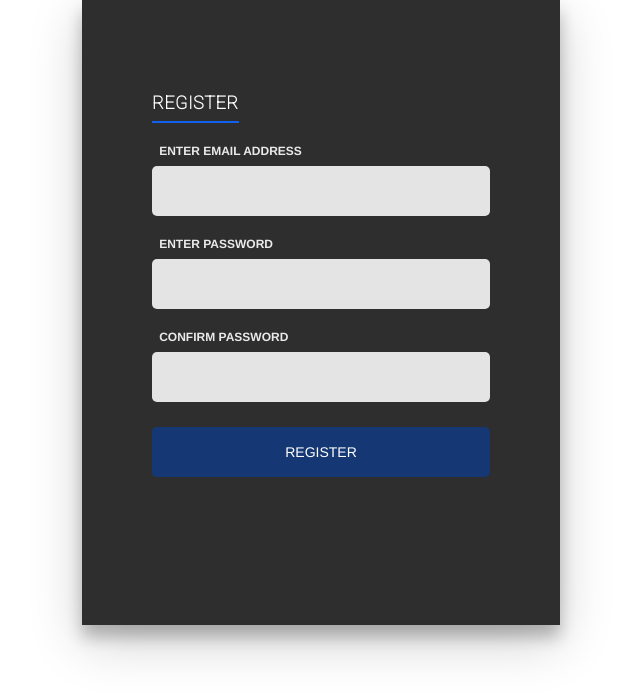
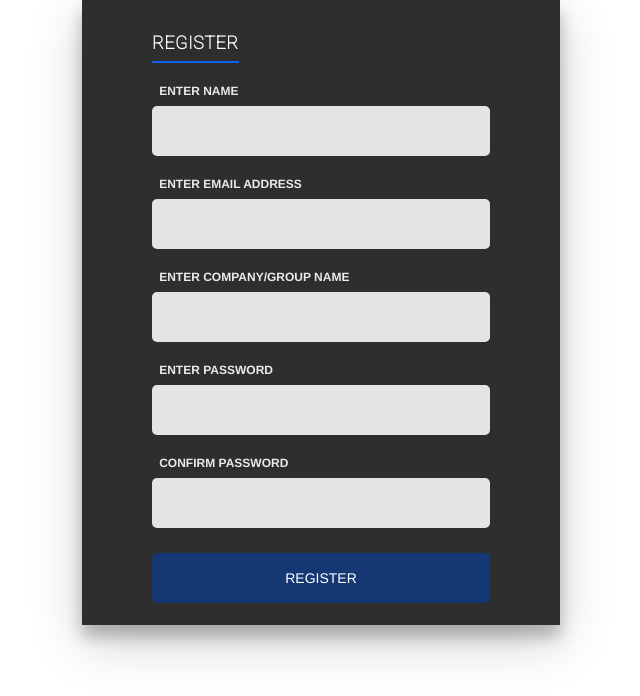
Before and after one commit to julius1932/graph-dolby, a website: page Register.html in a window 1280 px wide. Shown: the whole page, without its empty margins (319-959 px from the left). Drawn offline with nearby package versions, Linux system fonts and the light colour scheme.

Commit message:
Update Register.html

```diff
--- a/Register.html
+++ b/Register.html
@@ -12,14 +12,22 @@
 
 <body>
     <div class="login-wrap" style="max-width: 478px;min-height: 625px;">
-        <div class="login-html register-html">
+        <div class="login-html" style="padding-top: 30px">
             <input id="tab-2" type="radio" name="tab" class="sign-up" checked><label class="tab">Register</label>
             <div class="login-form">
                 <form action="/signup" id="signup" method="post">
                     <div class="sign-up-htm">
+                         <div class="group">
+                            <label class="label">Enter Name</label>
+                            <input type="text" class="input" name="name" required="required">
+                        </div>
                         <div class="group">
                             <label class="label">Enter Email Address</label>
                             <input type="text" class="input" name="email" onblur="checkEmail(this.value)" required="required">
+                        </div>
+                       <div class="group">
+                            <label class="label">Enter Company/Group Name</label>
+                            <input type="text" class="input" name="cname" required="required">
                         </div>
                         <div class="group">
                             <label class="label">Enter Password</label>
```
